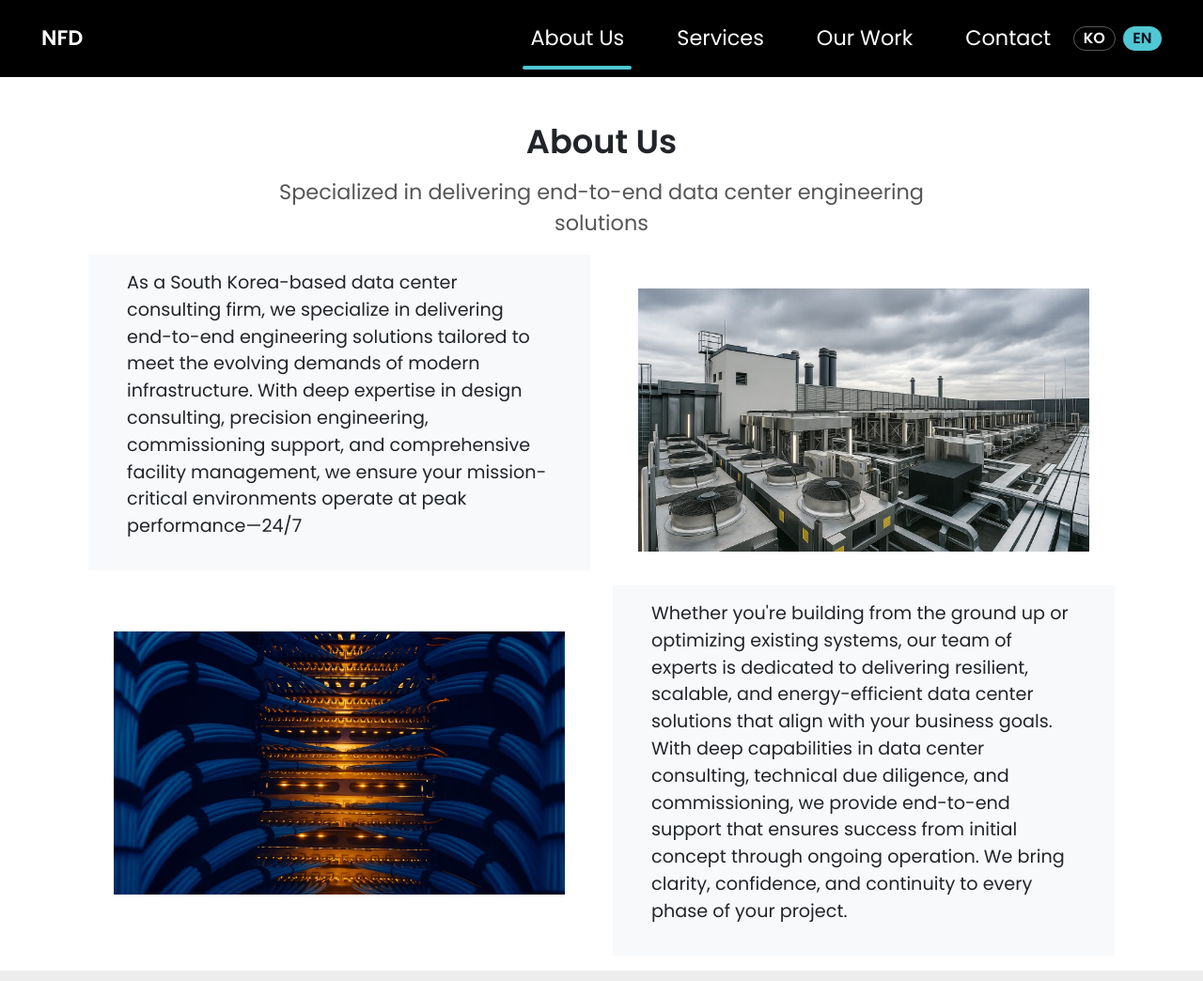
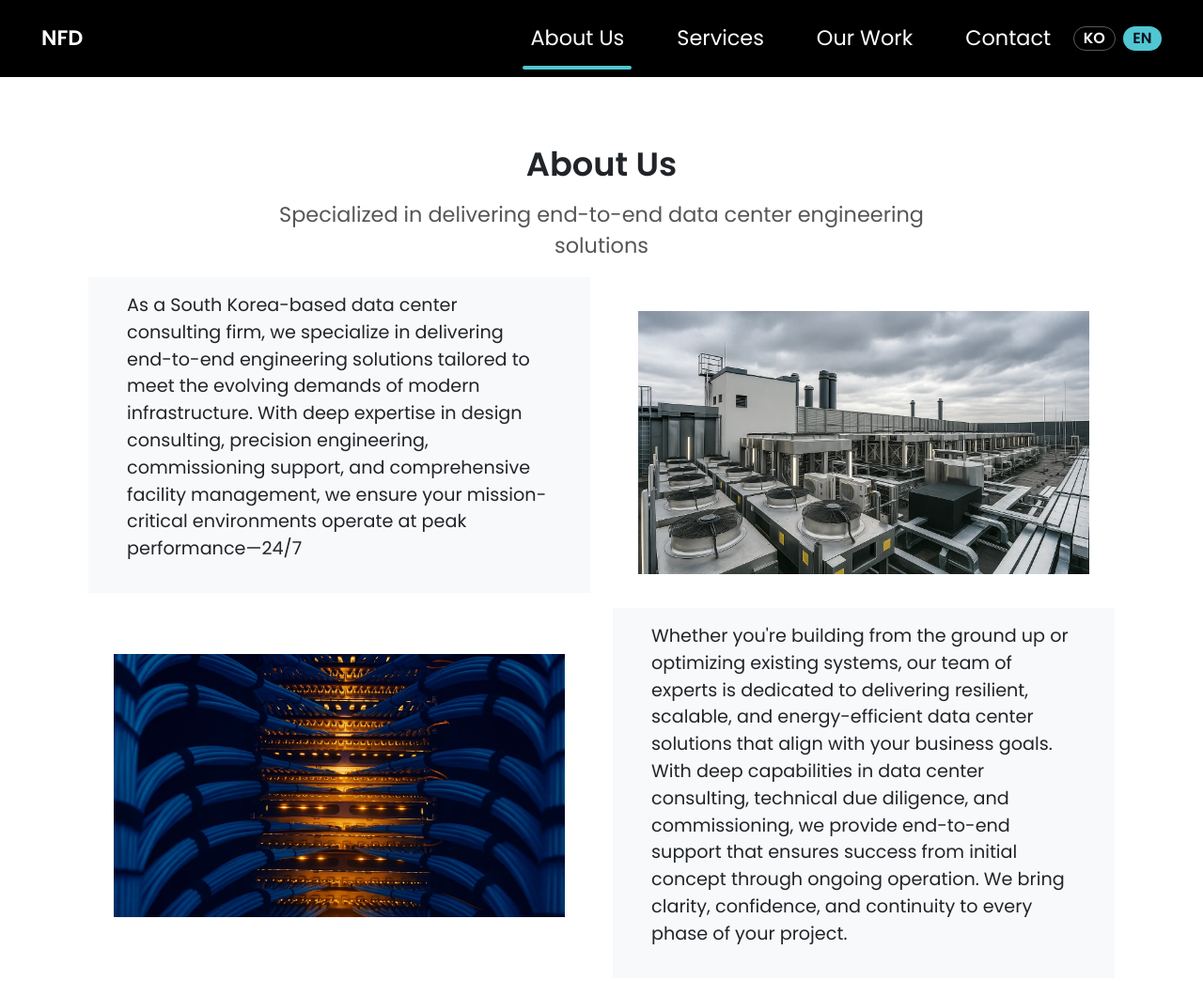
Before and after one commit to NFD-0703/nfd-website, a plain HTML site: page aboutUs.html in a window 1280 px wide. Shown: the top 1044 px of the page at 94% size. Drawn offline with nearby package versions, Linux system fonts and the light colour scheme.

Commit message:
adjust main top magrin
adjust main top magrin

```diff
--- a/aboutUs.html
+++ b/aboutUs.html
@@ -99,7 +99,7 @@
 
       .section-title {
         text-align: center;
-        margin-top: 3rem;
+        margin-top: 1.5rem;
         margin-bottom: 1rem;
         font-size: 2.2rem;
         font-weight: 600;
@@ -306,9 +306,7 @@
     </nav>
 
     <!-- Page Content -->
-    <main
-      class="container d-flex flex-column justify-content-center flex-grow-1"
-    >
+    <main class="container d-flex flex-column flex-grow-1 mt-5">
       <h2 class="section-title" data-i18n="about.heading">About Us</h2>
       <p class="section-subtitle" data-i18n="about.subtitle">
         Specialized in delivering end-to-end data center engineering solutions
```
Also changed, not shown: our-work.html (+1 -1 lines), services.html (+1 -1 lines).
